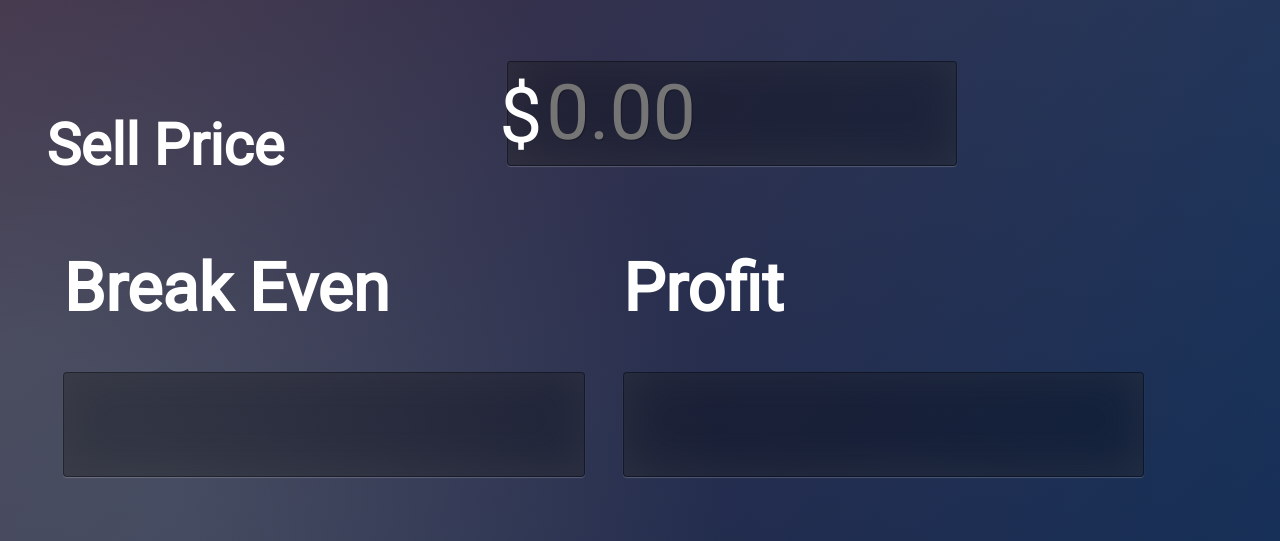
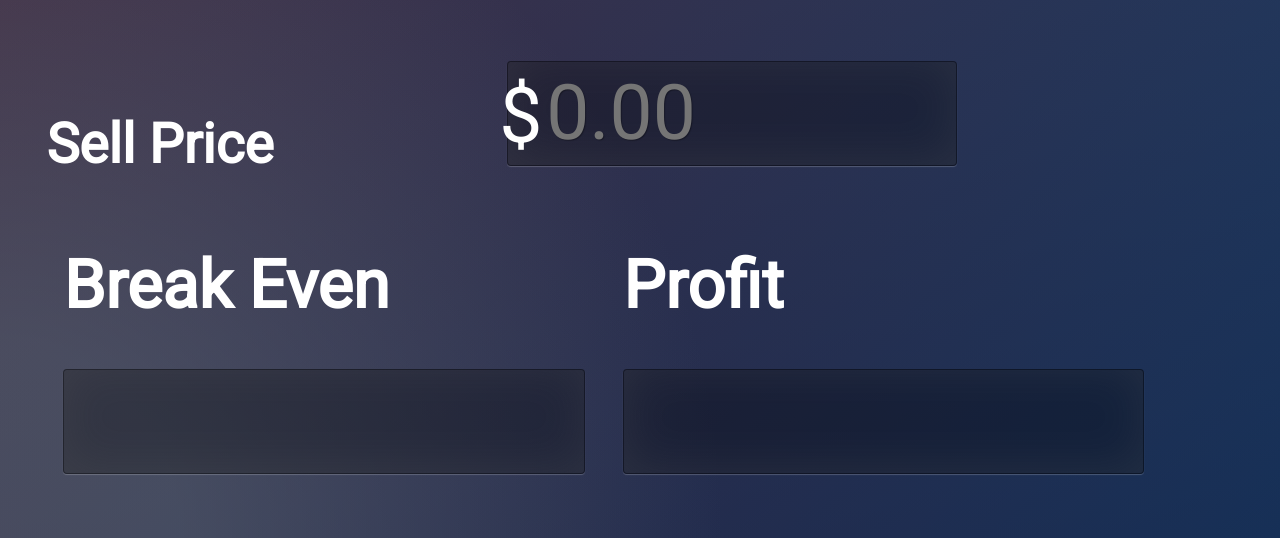
Before and after one commit to jwright4810/BreakEvenCalc, a plain HTML site: page index.html in a window 1280 px wide. Shown: the part 815-1356 px from the top of the page. Drawn offline with Linux system fonts and the light colour scheme.

Commit message:
sell price font size

```diff
--- a/style.css
+++ b/style.css
@@ -220,7 +220,7 @@ input[type='date'] {
     font-size: 6vw;
 }
 .sell-price h1 {
-    font-size: 4.5vw;
+    font-size: 4.3vw;
     margin: 4vw 8vw 0 3vw;
     width: 28vw;
 }
```
